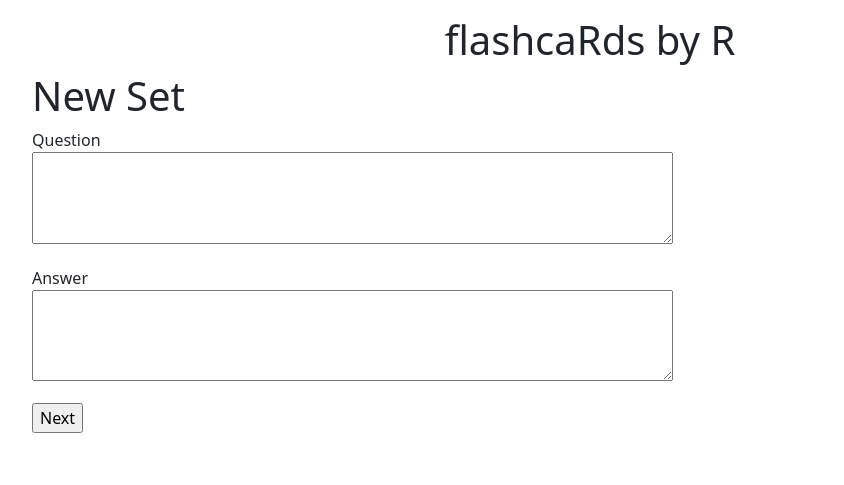
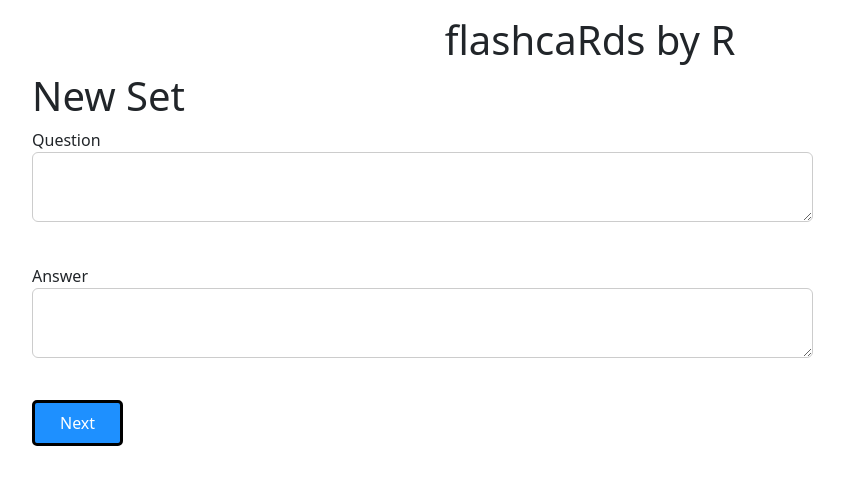
Before and after one commit to rotimijoseph/flashcards-app, a Flask app: page /create in a window 1280 px wide. Shown: the part 56-541 px from the top of the page, without its empty margins (50-894 px from the left). Run offline with Flask 3, Linux system fonts and the light colour scheme; a user stored in the database is signed in.

Commit message:
add styling to the questions and answers, make it look less boring

```diff
--- a/app/templates/create.html
+++ b/app/templates/create.html
@@ -4,10 +4,39 @@
 
 <style>
     .input-field {
-        width: 70ch;
-        height: 10ch
+        width: 70%;
+        padding: 10px;
+        font-size: 16px;
+        border: 1px solid #ccc;
+        border-radius: 6px;
+        box-sizing: border-box;
+        margin-bottom: 20px;
+    }
+
+    .input-field:focus {
+        outline: none;
+        border-color: dodgerblue;
+        box-shadow: 0 0 5px dodgerblue;
+    }
+
+    .btn {
+        background-color: dodgerblue;
+        color: white;
+        padding: 8px 25px;
+        border: solid black;
+        border-radius: 5px;
+        cursor: pointer;
+    }
+
+    .btn:hover {
+        background-color: #007bff;
+    }
+
+    .error-message {
+        color: red;
     }
 </style>
+
 
 
 <h1> {{ title }}</h1>
@@ -15,18 +44,22 @@
 <form method="POST" action="{{ url_for('create') }}" novalidate>
     {{ form.hidden_tag() }}
     <div class="mb-3">
-        {{ form.question.label}}<br/>{{ form.question(class="input-field") }}
+        {{ form.question.label}}<br/>
+        {{ form.question(class="input-field") }}
         {% for error in form.question.errors %}
-            <span style="color: red;">[{{ error }}]</span>
+        <div class="error-message">{{ error }}</div>
         {% endfor %}
     </div>
     <div class="mb-3">
-        {{ form.answer.label}}<br/>{{ form.answer(class="input-field") }}
+        {{ form.answer.label}}<br/>
+        {{ form.answer(class="input-field") }}
         {% for error in form.answer.errors %}
-            <span style="color: red;">[{{ error }}]</span>
+        <div class="error-message">{{ error }}</div>
         {% endfor %}
     </div>
-    <div class="mb-3">{{ form.next() }}</div>
+    <div class="mb-3">
+        <button type="submit" class="btn">Next</button>
+    </div>
 </form>
 
 {% endblock %}
```
Also changed, not shown: app/data/data.sqlite.
